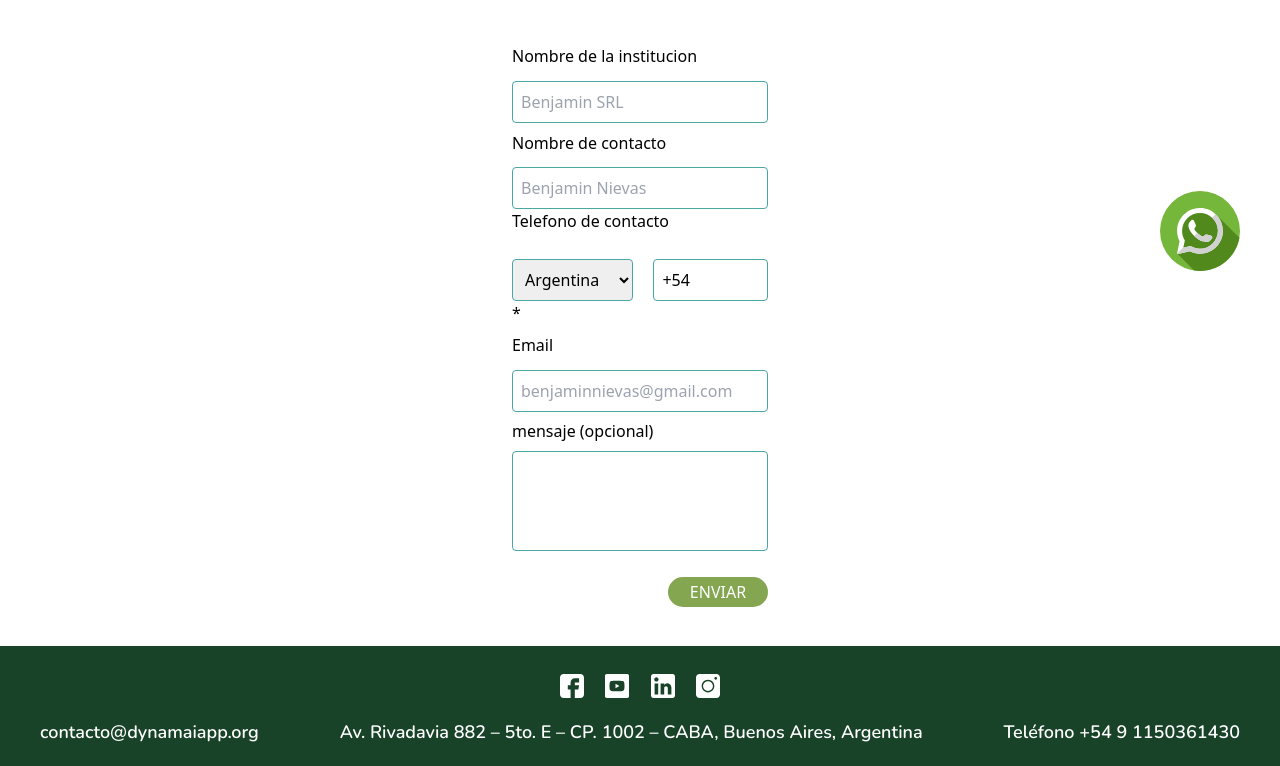
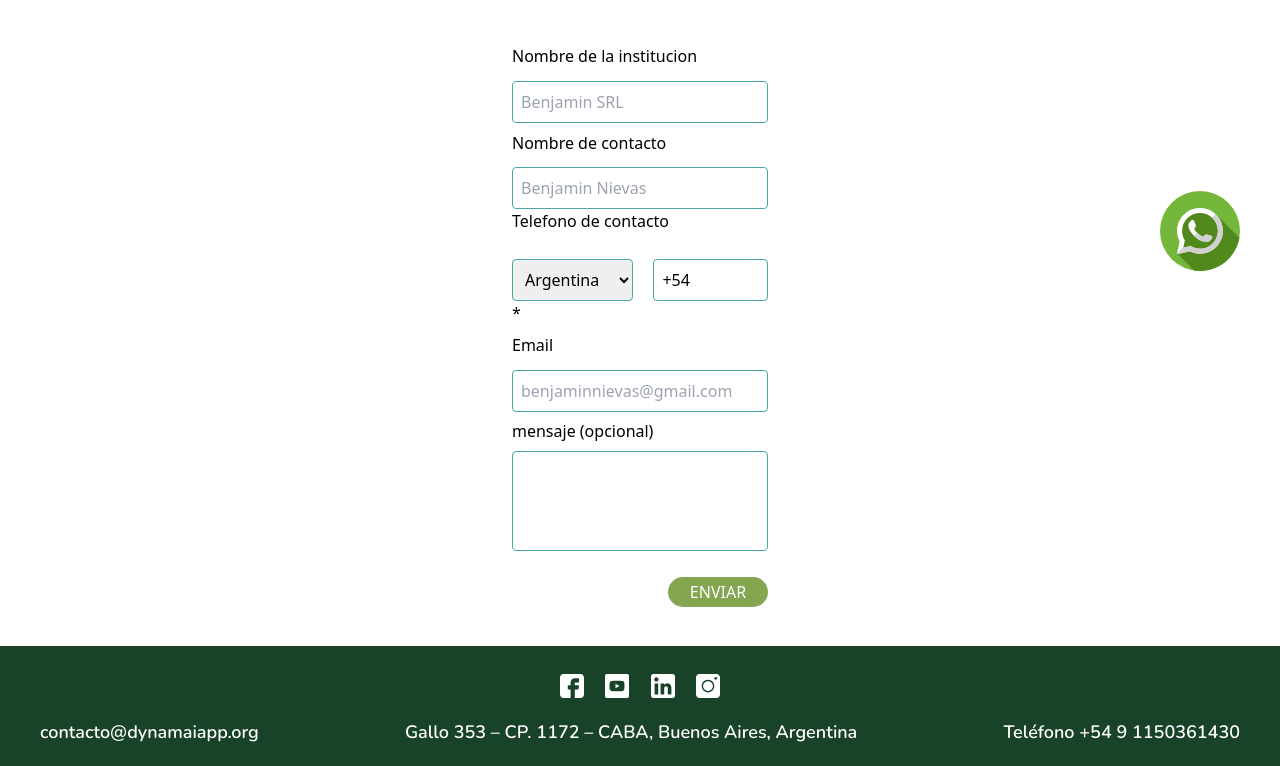
Before and after one commit to mathxlat/dynamai, a React (Create React App) app: page /organizacion in a window 1280 px wide. Shown: the part 489-1255 px from the top of the page. Built offline with nearby package versions, Linux system fonts and the light colour scheme; no server answers.

Commit message:
Dynamai - v0.5.1

```diff
--- a/src/components/Footer.js
+++ b/src/components/Footer.js
@@ -2,7 +2,7 @@ import React from 'react'
 
 const infoFooter = [
     {content: "contacto@dynamaiapp.org", id:"1"},
-    {content: "Av. Rivadavia 882 – 5to. E – CP. 1002 – CABA, Buenos Aires, Argentina", id:"2"},
+    {content: "Gallo 353 – CP. 1172 – CABA, Buenos Aires, Argentina", id:"2"},
     {content: "Teléfono +54 9 1150361430", id:"3"},
 ]
 const redes = [
@@ -17,7 +17,7 @@ const redes = [
         icon: "/img/redes/youtube.svg"
     },
     {
-        link: "esto es un link",
+        link: "https://www.linkedin.com/company/79269797/admin/",
         name: "LinkedIn",
         icon: "/img/redes/linkedin.svg"
     },
```
